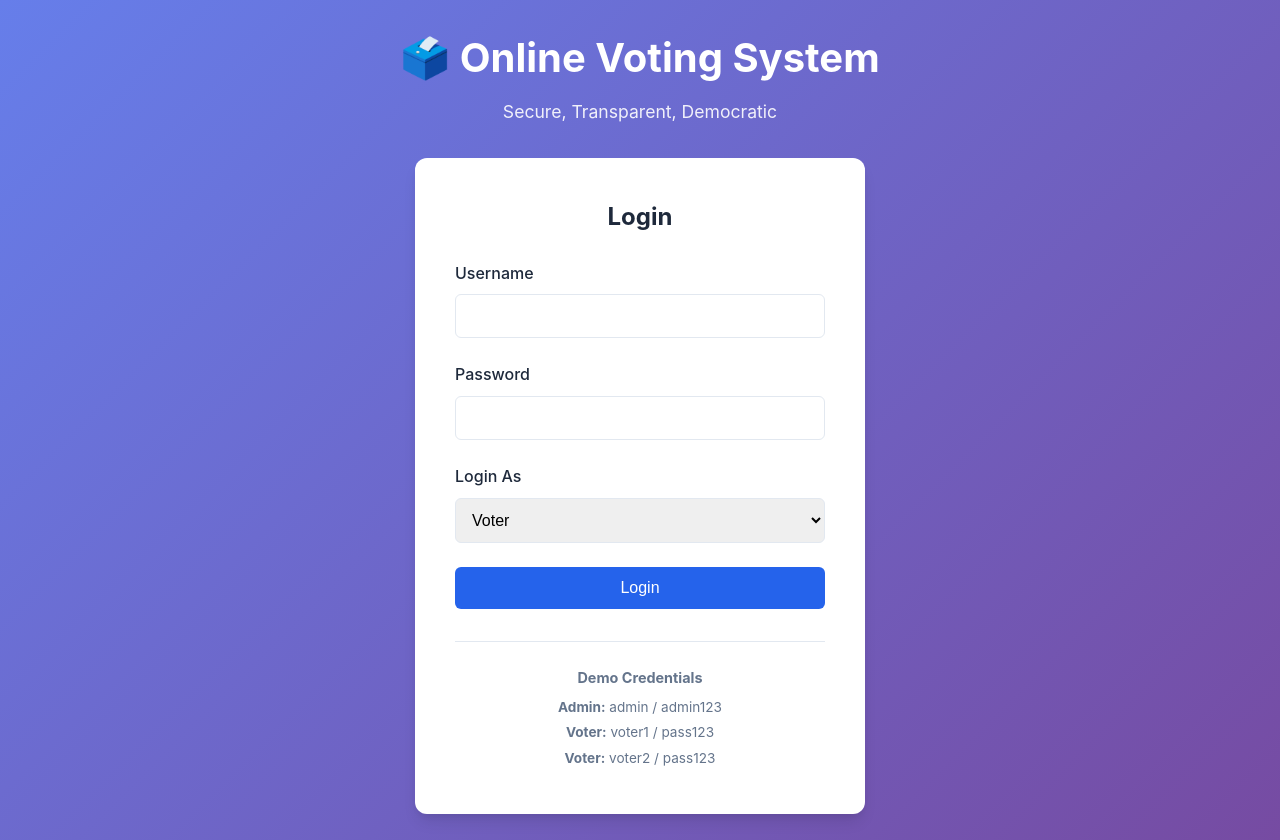
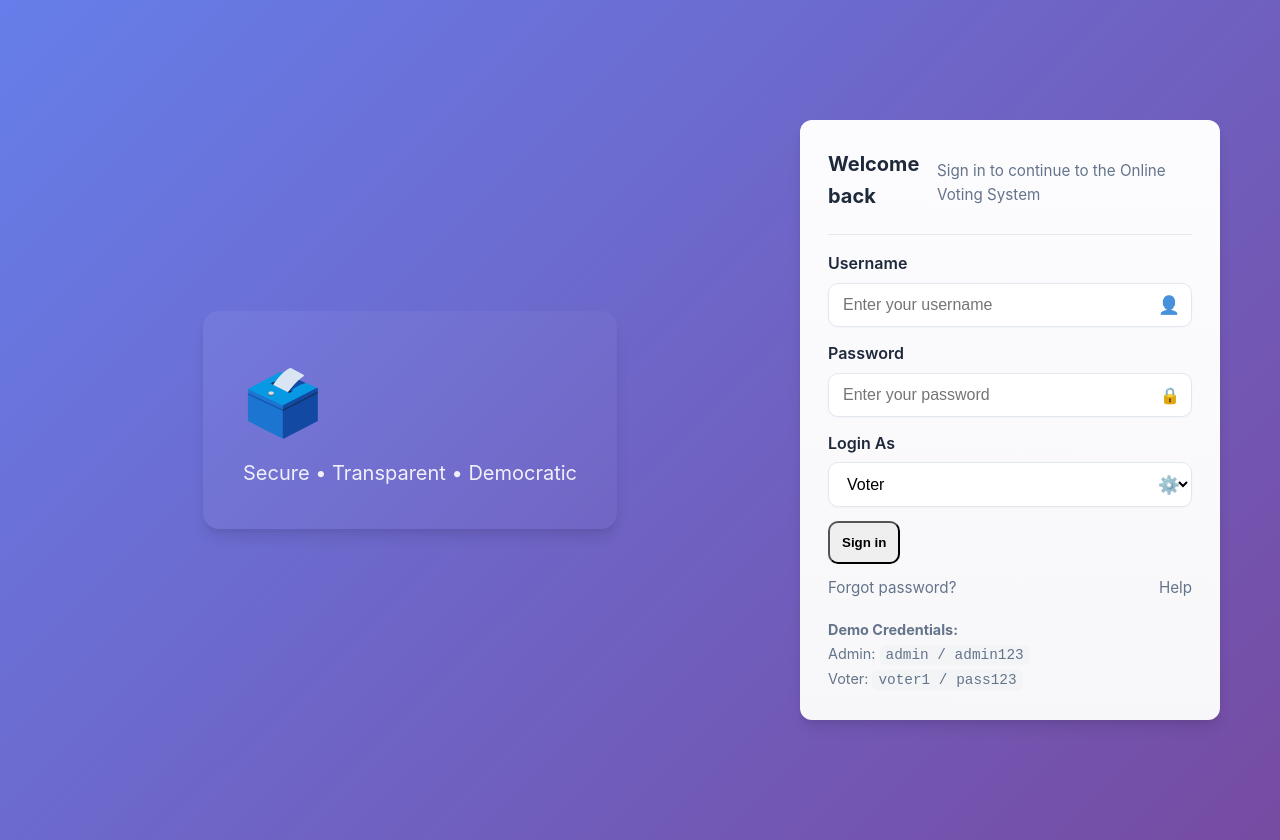
Before and after one commit to Ramakrishna1317/votingsystem, a website: page index.html in a window 1280 px wide. Drawn offline with Linux system fonts and the light colour scheme.

Commit message:
feat: modernize login page with two-column layout and password toggle

```diff
--- a/index.html
+++ b/index.html
@@ -9,43 +9,63 @@
 </head>
 <body>
     <div class="container">
-        <div class="login-container">
-            <div class="login-header">
-                <h1>🗳️ Online Voting System</h1>
-                <p>Secure, Transparent, Democratic</p>
+        <div class="auth-wrapper">
+            <div class="auth-visual">
+                <div class="visual-inner">
+                    <h1>🗳️</h1>
+                    <p>Secure • Transparent • Democratic</p>
+                </div>
             </div>
 
-            <div class="login-box">
-                <h2>Login</h2>
-                <form id="loginForm">
-                    <div class="form-group">
+            <div class="auth-card">
+                <div class="card-header">
+                    <h2>Welcome back</h2>
+                    <p class="muted">Sign in to continue to the Online Voting System</p>
+                </div>
+
+                <form id="loginForm" class="auth-form">
+                    <div class="input-row">
                         <label for="username">Username</label>
-                        <input type="text" id="username" name="username" required autocomplete="username">
+                        <div class="input-with-icon">
+                            <input type="text" id="username" name="username" required autocomplete="username" placeholder="Enter your username">
+                            <span class="icon">👤</span>
+                        </div>
                     </div>
 
-                    <div class="form-group">
+                    <div class="input-row">
                         <label for="password">Password</label>
-                        <input type="password" id="password" name="password" required autocomplete="current-password">
+                        <div class="input-with-icon">
+                            <input type="password" id="password" name="password" required autocomplete="current-password" placeholder="Enter your password">
+                            <button type="button" id="togglePassword" class="toggle-password" aria-label="Toggle password">🔒</button>
+                        </div>
                     </div>
 
-                    <div class="form-group">
+                    <div class="input-row">
                         <label for="role">Login As</label>
-                        <select id="role" name="role" required>
-                            <option value="voter">Voter</option>
-                            <option value="admin">Administrator</option>
-                        </select>
+                        <div class="input-with-icon">
+                            <select id="role" name="role" required>
+                                <option value="voter">Voter</option>
+                                <option value="admin">Administrator</option>
+                            </select>
+                            <span class="icon">⚙️</span>
+                        </div>
                     </div>
 
                     <div id="errorMessage" class="error-message"></div>
 
-                    <button type="submit" class="btn btn-primary">Login</button>
+                    <button type="submit" class="btn btn-primary">Sign in</button>
+
+                    <div class="form-footer">
+                        <a href="#" class="link-muted">Forgot password?</a>
+                        <span class="divider"></span>
+                        <a href="#" class="link-muted">Help</a>
+                    </div>
                 </form>
 
-                <div class="demo-credentials">
-                    <h3>Demo Credentials</h3>
-                    <p><strong>Admin:</strong> admin / admin123</p>
-                    <p><strong>Voter:</strong> voter1 / pass123</p>
-                    <p><strong>Voter:</strong> voter2 / pass123</p>
+                <div class="demo-credentials compact">
+                    <strong>Demo Credentials:</strong>
+                    <div>Admin: <code>admin / admin123</code></div>
+                    <div>Voter: <code>voter1 / pass123</code></div>
                 </div>
             </div>
         </div>
--- a/script.js
+++ b/script.js
@@ -61,6 +61,22 @@ function initLoginPage() {
         }
     });
 
+    // Password toggle button
+    const toggleBtn = document.getElementById('togglePassword');
+    if (toggleBtn) {
+        toggleBtn.addEventListener('click', () => {
+            const pwd = document.getElementById('password');
+            if (!pwd) return;
+            if (pwd.type === 'password') {
+                pwd.type = 'text';
+                toggleBtn.textContent = '🔓';
+            } else {
+                pwd.type = 'password';
+                toggleBtn.textContent = '🔒';
+            }
+        });
+    }
+
     // Clear any existing session on login page
     Utils.clearSession();
 }
--- a/style.css
+++ b/style.css
@@ -33,156 +33,117 @@ body {
     padding: 20px;
 }
 
-/* Login Page */
-.login-container {
-    display: flex;
-    justify-content: center;
+/* Modern Login Styles */
+.auth-wrapper {
+    display: grid;
+    grid-template-columns: 1fr 420px;
+    gap: 40px;
+    min-height: 100vh;
     align-items: center;
-    min-height: 100vh;
-    flex-direction: column;
+    justify-items: center;
+    padding: 40px;
 }
 
-.login-header {
-    text-align: center;
-    color: white;
-    margin-bottom: 2rem;
+.auth-visual {
+    width: 100%;
+    max-width: 800px;
+    color: rgba(255,255,255,0.95);
+    display: flex;
+    align-items: center;
+    justify-content: center;
 }
 
-.login-header h1 {
-    font-size: 2.5rem;
-    margin-bottom: 0.5rem;
+.visual-inner {
+    text-align: left;
+    padding: 40px;
+    border-radius: 16px;
+    background: linear-gradient(135deg, rgba(255,255,255,0.06), rgba(255,255,255,0.02));
+    box-shadow: var(--shadow-lg);
 }
 
-.login-header p {
-    font-size: 1.1rem;
-    opacity: 0.9;
+.visual-inner h1 {
+    font-size: 4rem;
+    margin-bottom: 0.25rem;
 }
 
-.login-box {
-    background: var(--card-bg);
-    padding: 2.5rem;
+.visual-inner p {
+    font-size: 1.25rem;
+    opacity: 0.95;
+}
+
+.auth-card {
+    width: 100%;
+    max-width: 420px;
+    background: linear-gradient(180deg, rgba(255,255,255,0.98), rgba(250,250,250,0.98));
+    padding: 28px;
     border-radius: 12px;
     box-shadow: var(--shadow-lg);
-    width: 100%;
-    max-width: 450px;
 }
 
-.login-box h2 {
-    margin-bottom: 1.5rem;
-    color: var(--text-primary);
-    text-align: center;
-}
-
-.form-group {
-    margin-bottom: 1.5rem;
-}
-
-.form-group label {
-    display: block;
-    margin-bottom: 0.5rem;
-    font-weight: 500;
+.card-header h2 {
+    margin: 0 0 6px 0;
     color: var(--text-primary);
 }
 
-.form-group input,
-.form-group select,
-.form-group textarea {
-    width: 100%;
-    padding: 0.75rem;
-    border: 1px solid var(--border-color);
-    border-radius: 6px;
-    font-size: 1rem;
-    transition: border-color 0.3s;
+.card-header .muted {
+    color: var(--text-secondary);
+    font-size: 0.95rem;
 }
 
-.form-group input:focus,
-.form-group select:focus,
-.form-group textarea:focus {
-    outline: none;
-    border-color: var(--primary-color);
+.auth-form { margin-top: 16px; }
+
+.input-row { margin-bottom: 14px; }
+.input-row label { display:block; margin-bottom:6px; color:var(--text-primary); font-weight:600; }
+
+.input-with-icon { position: relative; }
+.input-with-icon input,
+.input-with-icon select {
+    width: 100%;
+    padding: 12px 44px 12px 14px;
+    border-radius: 10px;
+    border: 1px solid var(--border-color);
+    background: #fff;
+    box-shadow: 0 1px 2px rgba(16,24,40,0.03);
+    font-size: 1rem;
 }
 
-.btn {
-    padding: 0.75rem 1.5rem;
-    border: none;
-    border-radius: 6px;
-    font-size: 1rem;
-    font-weight: 500;
-    cursor: pointer;
-    transition: all 0.3s;
-    text-decoration: none;
-    display: inline-block;
+.input-with-icon .icon {
+    position: absolute;
+    right: 12px;
+    top: 50%;
+    transform: translateY(-50%);
+    font-size: 1.1rem;
+    opacity: 0.8;
 }
 
-.btn-primary {
-    background: var(--primary-color);
-    color: white;
-    width: 100%;
+.toggle-password {
+    position: absolute;
+    right: 12px;
+    top: 50%;
+    transform: translateY(-50%);
+    background: transparent;
+    border: none;
+    font-size: 1rem;
+    cursor: pointer;
 }
 
-.btn-primary:hover {
-    background: var(--primary-dark);
-}
+.btn-primary { padding: 12px; border-radius: 10px; font-weight:700; }
 
-.btn-success {
-    background: var(--success-color);
-    color: white;
-}
+.form-footer { display:flex; justify-content:space-between; align-items:center; margin-top:12px; }
+.link-muted { color: var(--text-secondary); font-size:0.95rem; text-decoration:none; }
+.link-muted:hover { text-decoration:underline; }
 
-.btn-danger {
-    background: var(--danger-color);
-    color: white;
-}
+.demo-credentials.compact { margin-top:18px; color:var(--text-secondary); font-size:0.9rem; }
+.demo-credentials.compact code { background: #f3f4f6; padding: 2px 6px; border-radius:6px; }
 
-.btn-secondary {
-    background: var(--text-secondary);
-    color: white;
-}
+/* Error visibility remains the same */
+.error-message { color: var(--danger-color); font-size: 0.9rem; margin-bottom: 1rem; display:none; }
+.error-message.show { display:block; }
 
-.btn:disabled {
-    opacity: 0.5;
-    cursor: not-allowed;
-}
-
-.error-message {
-    color: var(--danger-color);
-    font-size: 0.9rem;
-    margin-bottom: 1rem;
-    display: none;
-}
-
-.error-message.show {
-    display: block;
-}
-
-.success-message {
-    color: var(--success-color);
-    font-size: 0.9rem;
-    margin-bottom: 1rem;
-    display: none;
-}
-
-.success-message.show {
-    display: block;
-}
-
-.demo-credentials {
-    margin-top: 2rem;
-    padding-top: 1.5rem;
-    border-top: 1px solid var(--border-color);
-    text-align: center;
-}
-
-.demo-credentials h3 {
-    font-size: 0.9rem;
-    color: var(--text-secondary);
-    margin-bottom: 0.5rem;
-}
-
-.demo-credentials p {
-    font-size: 0.85rem;
-    color: var(--text-secondary);
-    margin: 0.25rem 0;
+/* Responsive */
+@media (max-width: 880px) {
+    .auth-wrapper { grid-template-columns: 1fr; padding: 20px; }
+    .auth-visual { order: -1; margin-bottom: 10px; }
 }
 
 /* Dashboard Layout */
```
